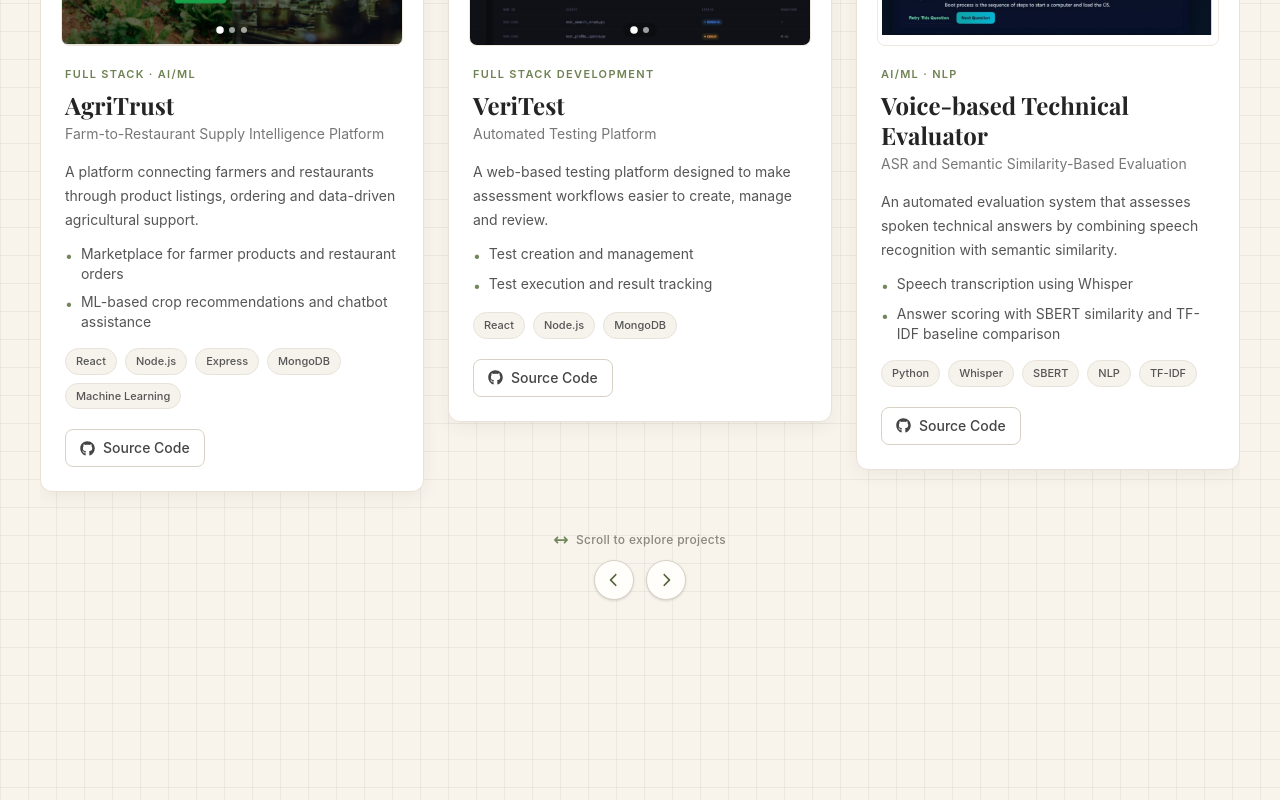
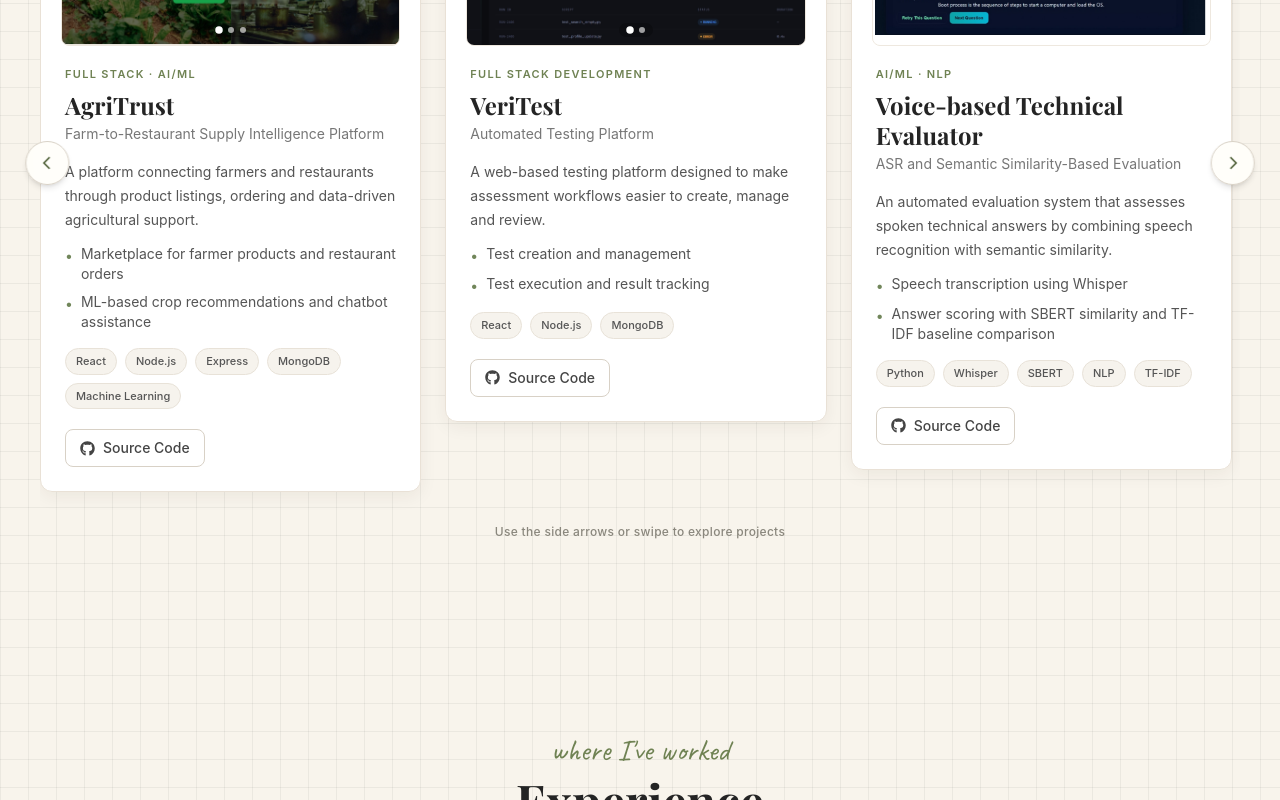
Before and after one commit to aish-0925/portfolio, a React (Vite) app: page / in a window 1280 px wide. Shown: the part 3161-3961 px from the top of the page. Built offline with nearby package versions, Linux system fonts and the light colour scheme.

Commit message:
Move project carousel controls to left and right sides

```diff
--- a/src/components/Projects.jsx
+++ b/src/components/Projects.jsx
@@ -5,7 +5,6 @@ import {
   FaArrowUpRightFromSquare,
   FaChevronLeft,
   FaChevronRight,
-  FaArrowsLeftRight,
 } from "react-icons/fa6";
 
 import projects from "../data/projects";
@@ -188,9 +187,10 @@ export default function Projects() {
       </div>
 
       <div className="relative">
+        <div className="relative">
           <div
             ref={trackRef}
-          className="flex snap-x snap-mandatory gap-6 overflow-x-auto scroll-smooth pb-5 [scrollbar-width:none] [&::-webkit-scrollbar]:hidden"
+            className="flex snap-x snap-mandatory gap-6 overflow-x-auto scroll-smooth px-1 pb-5 [scrollbar-width:none] [&::-webkit-scrollbar]:hidden"
             aria-label="Scrollable project cards"
           >
             {projects.map((project, index) => (
@@ -198,17 +198,11 @@ export default function Projects() {
             ))}
           </div>
 
-        <div className="mt-5 flex flex-col items-center gap-3">
-          <div className="flex items-center gap-2 text-xs font-medium tracking-wide text-[#8a877d]">
-            <FaArrowsLeftRight className="text-[#71865a]" size={14} />
-            <span>Scroll to explore projects</span>
-          </div>
-          <div className="flex items-center justify-center gap-3">
           <button
             type="button"
             onClick={() => scrollProjects(-1)}
             aria-label="Scroll to previous project"
-              className="flex h-10 w-10 items-center justify-center rounded-full border border-[#d8d1c6] bg-[#fffefa] text-[#52633b] shadow-sm transition hover:border-[#6f8253] hover:bg-[#f1eee7]"
+            className="absolute left-0 top-1/2 z-20 flex h-10 w-10 -translate-x-1/3 -translate-y-1/2 items-center justify-center rounded-full border border-[#d8d1c6] bg-[#fffefa]/95 text-[#52633b] shadow-md backdrop-blur-sm transition hover:border-[#6f8253] hover:bg-[#f1eee7] sm:h-11 sm:w-11"
           >
             <FaChevronLeft size={14} />
           </button>
@@ -216,12 +210,15 @@ export default function Projects() {
             type="button"
             onClick={() => scrollProjects(1)}
             aria-label="Scroll to next project"
-              className="flex h-10 w-10 items-center justify-center rounded-full border border-[#d8d1c6] bg-[#fffefa] text-[#52633b] shadow-sm transition hover:border-[#6f8253] hover:bg-[#f1eee7]"
+            className="absolute right-0 top-1/2 z-20 flex h-10 w-10 translate-x-1/3 -translate-y-1/2 items-center justify-center rounded-full border border-[#d8d1c6] bg-[#fffefa]/95 text-[#52633b] shadow-md backdrop-blur-sm transition hover:border-[#6f8253] hover:bg-[#f1eee7] sm:h-11 sm:w-11"
           >
             <FaChevronRight size={14} />
           </button>
         </div>
-        </div>
+
+        <p className="mt-3 text-center text-xs font-medium tracking-wide text-[#8a877d]">
+          Use the side arrows or swipe to explore projects
+        </p>
       </div>
     </section>
   );
```
Lines whose indentation alone changed are shown as unchanged.
